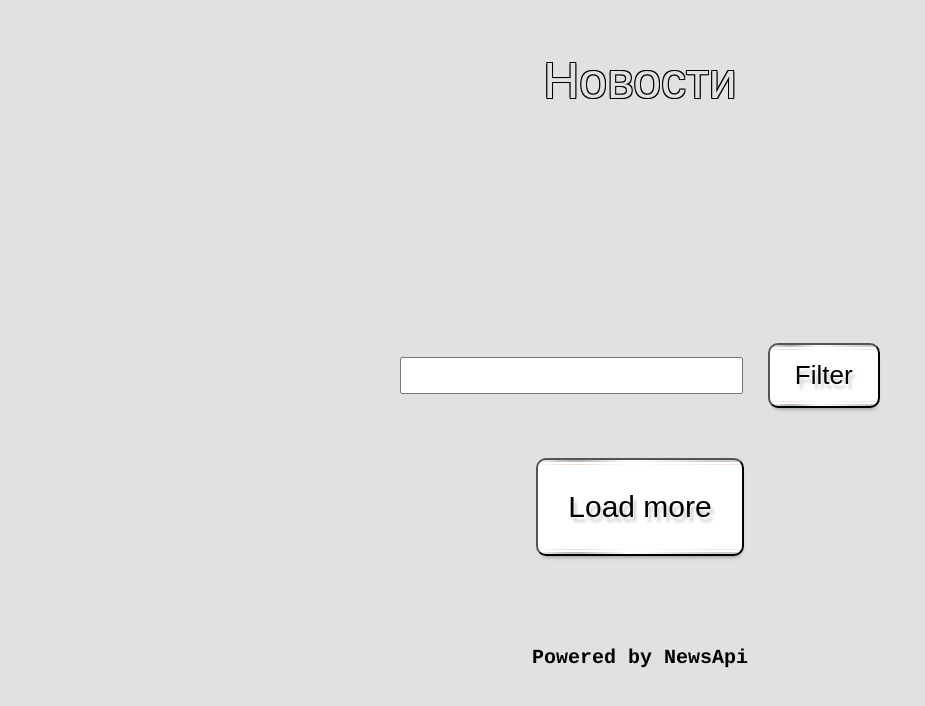
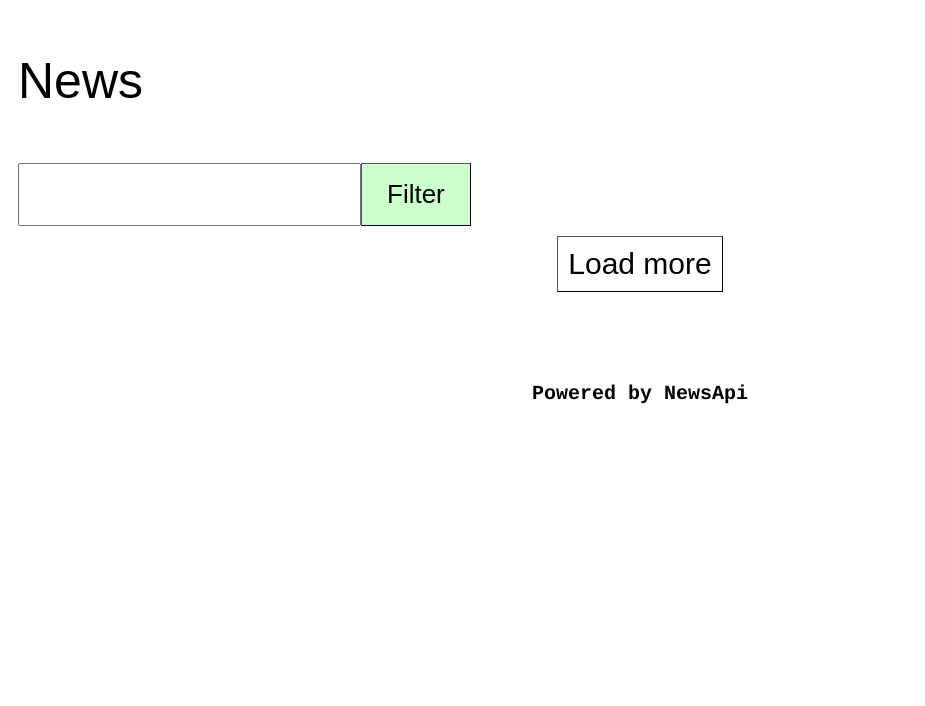
Before and after one commit to valentin-pazushko/news, a website built with webpack: page src/index.html in a window 1280 px wide. Shown: the whole page, without its empty margins (0-925 px from the left). Built offline with nearby package versions, Linux system fonts and the light colour scheme; no server answers.

Commit message:
Update design

```diff
--- a/src/index.html
+++ b/src/index.html
@@ -4,25 +4,25 @@
 <head>
     <meta charset="UTF-8">
     <meta name="viewport" content="width=device-width, initial-scale=1.0">
-    <title>Новости</title>
+    <title>News</title>
 </head>
 
 <body>
     <div class="app__header">
-        <h1 class="app__header-text">Новости</h1>
+        <h1 class="app__header-text">News</h1>
     </div>
 
-    <main class="app__main">
-        <div id="sources" class="app__main-sources">
-
-        </div>
+    <div class="app_search-block">
         <div class="app__main-search">
             <input class="app__main-search-field" type="search" maxlength="40" id="search-field">
             <button class="app__btn btn__filter" id="filter-btn">Filter</button>
         </div>
-        <div id="news" class="app__main-news">
 
-        </div>
+        <div id="sources" class="app__main-sources"></div>
+    </div>
+
+    <main class="app__main">
+        <div id="news" class="app__main-news"></div>
         <h3 class="app__main-error" id="error-block" style="display: none;">There are no articles matching your request</h3>
         <button class="app__btn btn__load" id="load-btn">Load more</button>
     </main>
@@ -33,9 +33,7 @@
 
     <template id="news-item-tpl">
         <div class="news__item">
-            <div class="news__picture">
-
-            </div>
+            <div class="news__picture"></div>
             <div class="news__content">
                 <h2 class="news__title"></h2>
                 <h3 class="news__source"></h3>
--- a/src/style.css
+++ b/src/style.css
@@ -1,22 +1,15 @@
 body {
-  color: #e1e1e1;
-  background-color: #e1e1e1;
   font-family: 'Audiowide', 'Arial Narrow Bold', fantasy;
   box-sizing: border-box;
 }
 
 .app__header {
-  text-align: center;
   padding: 10px;
 }
 
 .app__header-text {
   font-size: 50px;
   font-weight: normal;
-  text-shadow: 1px 1px 0 black,
-  1px -1px 0 black,
-  -1px 1px 0 black,
-  -1px -1px 0 black;
 }
 
 .app__main {
@@ -34,10 +27,16 @@ body {
   display: flex;
   flex-wrap: nowrap;
   width: 100%;
-  height: 140px;
+  height: 80px;
   overflow: auto;
   align-items: center;
   font: 300 1em "Audiowide", sans-serif;
+}
+
+.app_search-block {
+    display: flex;
+    justify-content: space-between;
+    align-items: center;
 }
 
 .app__main-sources::-webkit-scrollbar-track {
@@ -66,36 +65,23 @@ body {
   background-color: #ffffff;
   cursor: pointer;
   white-space: nowrap;
-  text-shadow: rgba(255, 255, 255, .5) 1px 1px, rgba(100, 100, 100, .3) 3px 5px 3px;
-  padding: 1em 1em;
-  border-radius: 10px;
-  background-image: linear-gradient(45deg, rgba(255, 255, 255, .0) 30%, rgba(255, 255, 255, .8), rgba(255, 255, 255, .0) 70%),
-  linear-gradient(to right, rgba(255, 255, 255, 1), rgba(255, 255, 255, 0) 20%, rgba(255, 255, 255, 0) 90%, rgba(255, 255, 255, .3)),
-  linear-gradient(to right, rgba(125, 125, 125, 1), rgba(255, 255, 255, .9) 45%, rgba(125, 125, 125, .5)),
-  linear-gradient(to right, rgba(125, 125, 125, 1), rgba(255, 255, 255, .9) 45%, rgba(125, 125, 125, .5)),
-  linear-gradient(to right, rgba(223, 190, 170, 1), rgba(255, 255, 255, .9) 45%, rgba(223, 190, 170, .5)),
-  linear-gradient(to right, rgba(223, 190, 170, 1), rgba(255, 255, 255, .9) 45%, rgba(223, 190, 170, .5));
-  background-repeat: no-repeat;
-  background-size: 200% 100%, auto, 100% 2px, 100% 2px, 100% 1px, 100% 1px;
-  background-position: 200% 0, 0 0, 0 0, 0 100%, 0 4px, 0 calc(100% - 4px);
-  box-shadow: rgba(0, 0, 0, .5) 1px 5px 5px -5px;
-  margin: 10em, 10em;
-}
-
-.app__btn:hover {
-  transition: .5s linear;
-  background-position: -200% 0, 0 0, 0 0, 0 100%, 0 4px, 0 calc(100% - 4px);
+  padding: 10px;
+  margin: 0 5px;
+  border-width: 1px;
+  border-color: black;
 }
 
 .btn__filter {
   padding: 15px 25px;
-  margin-left: 20px;
+  margin-left: 0;
+  background-color: #00ff0033;
   /*background-color: rgb(253, 196, 196);*/
   /*color: black;*/
 }
 
 .app__main-search {
-  margin: 50px;
+  margin: 10px;
+  display: flex;
 }
 
 .app__footer {
@@ -117,13 +103,12 @@ body {
 
 .app__main-news {
   max-width: 900px;
-  margin: 10px auto;
 }
 
 .news__item {
   display: block;
   border: 4px solid white;
-  margin: 50px;
+  margin: 50px 10px;
   color: #000000;
 }
 
@@ -165,7 +150,7 @@ body {
 .news__link {
   text-decoration: none;
   color: rgba(175, 81, 53, 0.705);
-  margin: 10px;
+  margin: 20px;
 }
 
 @media only screen and (min-width: 641px) {
```
